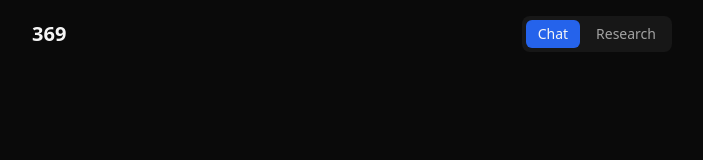
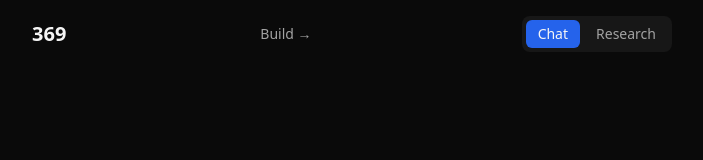
Before and after one commit to him-SILVR/369, a Next.js app: page / in a window 1280 px wide. Shown: the top 160 px of the page, without its empty margins (288-991 px from the left). Built offline with nearby package versions, Linux system fonts and the light colour scheme.

Commit message:
Update page.tsx

```diff
--- a/src/app/page.tsx
+++ b/src/app/page.tsx
@@ -54,6 +54,7 @@ export default function Home() {
     <main className="flex flex-col h-screen max-w-2xl mx-auto p-4">
       <div className="flex items-center justify-between mb-4">
         <h1 className="text-xl font-semibold">369</h1>
+<a href="/build" className="text-sm text-neutral-400 hover:text-blue-400 mr-4">Build →</a>
         <div className="flex gap-1 bg-neutral-900 rounded-lg p-1">
           <button onClick={() => setMode("chat")} className={`px-3 py-1 rounded-md text-sm ${mode === "chat" ? "bg-blue-600" : "text-neutral-400"}`}>Chat</button>
           <button onClick={() => setMode("research")} className={`px-3 py-1 rounded-md text-sm ${mode === "research" ? "bg-blue-600" : "text-neutral-400"}`}>Research</button>
```
